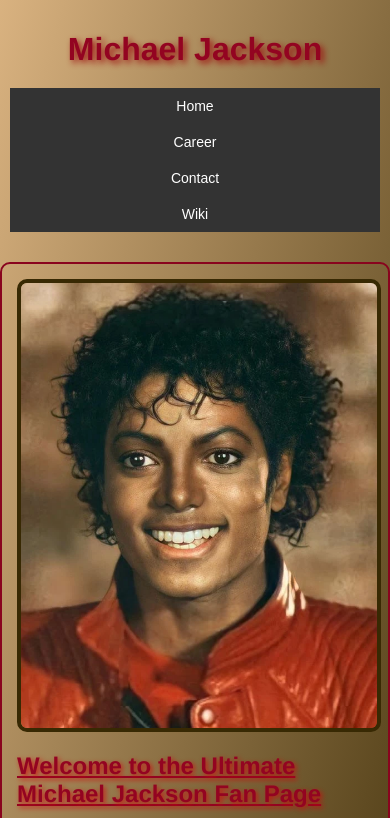
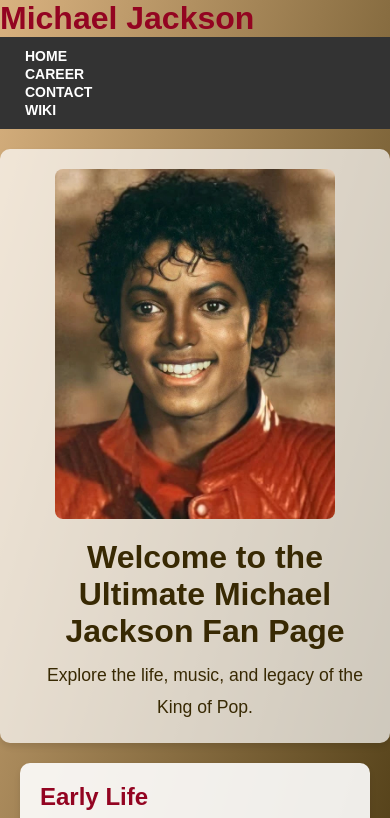
Before and after one commit to MarissaHelton/MichaelJackson, a plain HTML site: page index.html in a window 390 px wide. Shown: the top 818 px of the page. Drawn offline with Linux system fonts and the light colour scheme.

Commit message:
Update style.css
Line 1-6 (Universal Selector - body):

Change: Set a background gradient with a cleaner layout, applied to the body, and centered the content within a max-width to keep everything looking neat.Line 8-13 (Type Selector for q, h1, and h2):

Change: Adjusted the text styles and added better shadows for headers and quotes for more visual impact.Line 15-22 (Paragraph Styling):

Change: Adjusted the paragraph text for better readability and added indentation.Line 24-33 (Main Layout with Flexbox for .main-container):

Change: Added flexbox layout for the main container, making the layout responsive by allowing items to wrap.Line 35-42 (Career Page Layout with Grid for .grid-container):

Change: Used CSS grid for the career page to make the layout more structured and adaptive.Line 44-52 (Navigation Menu Layout):

Change: Updated the navigation menu using flexbox for easier alignment and added hover effects for better user interaction.Line 54-68 (Media Queries for Responsiveness):

Change: Added media queries to adjust font sizes and make the navigation more user-friendly on smaller screens (like mobile).

```diff
--- a/style.css
+++ b/style.css
@@ -1,167 +1,77 @@
-/* UNIVERSAL SELECTOR */
+/* Universal Reset */
+* {
+    margin: 0;
+    padding: 0;
+    box-sizing: border-box;
+}
+
+/* Body Styling */
 body {
     background: linear-gradient(to bottom right, rgb(217, 178, 128), rgb(56, 41, 3)); /* Gradient background */
     color: rgb(147, 4, 33);
-    margin: 0;
     font-family: 'Arial', sans-serif;
-    /* Fluid Layout: Container adjusts with viewport */
     max-width: 1200px;
     margin-left: auto;
     margin-right: auto;
 }
 
-/* TYPE SELECTOR */
-q {
-    color: rgb(56, 41, 3);
-    text-shadow: 2px 2px 4px rgb(47, 4, 4);
-}
-
-h1 {
-    font-family: 'Franklin Gothic Medium', 'Arial Narrow', Arial, sans-serif;
-    font-size: 2.5em;
-    text-shadow: 3px 3px 6px rgba(155, 13, 13, 0.953);
-    margin-bottom: 20px; /* Space below the main title */
-}
-
-h2 {
-    font-family: 'Franklin Gothic Medium', 'Arial Narrow', Arial, sans-serif;
-    font-weight: 700;
-    text-decoration: underline;
-    text-shadow: 2px 2px 5px rgba(209, 10, 10, 0.889);
+/* Hero Section */
+.hero {
+    display: flex;
+    flex-direction: row;
+    align-items: center;
+    justify-content: space-between;
+    padding: 20px;
+    background: rgba(255, 255, 255, 0.7);
+    border-radius: 10px;
+    box-shadow: 0 4px 6px rgba(0, 0, 0, 0.1);
     margin-top: 20px;
 }
 
-p {
-    line-height: 1.6em;
-    margin-bottom: 15px;
-    padding-left: 20px; /* Indent for paragraphs */
+.hero-img {
+    width: 40%;
+    height: auto;
+    border-radius: 8px;
 }
 
-/* Default image styling from your code */
-img {
-    width: 200px; /* Adjust as needed */
-    height: auto; /* Keeps the aspect ratio */
-    display: block;
-    margin: 0 auto; /* Centers the image */
-    border: 4px solid rgb(56, 41, 3); /* Brown border around the image */
-    border-radius: 10px; /* Optional: Adds rounded corners */
+.hero-text {
+    width: 55%;
+    padding-left: 20px;
 }
 
-/* NEW: Scalable (Responsive) Image */
-/* Use this class for images that need to scale with their container */
-.responsive-img {
-    width: 50%;
-    height: auto;
-    display: block;
-    margin: 20px 0;
+.hero h2 {
+    font-size: 2.5rem;
+    margin-bottom: 10px;
+    color: rgb(56, 41, 3);
 }
 
-/* DESCENDANT SELECTOR FOR <em> */
-p em {
-    color: #000000;
-    font-style: italic;
-    text-shadow: 1px 1px 3px rgb(15, 0, 0);
+.hero p {
+    font-size: 1.1rem;
+    line-height: 1.8em;
+    color: rgb(56, 41, 3);
 }
 
-/* ID SELECTOR */
-#git_header {
-    color: rgb(0, 0, 6);
-    text-shadow: 1px 1px 3px rgba(0, 0, 0, 0.3);
-}
-
-/* CLASS SELECTOR */
-.first_text {
-    color: rgb(1, 1, 13);
-    text-shadow: 1px 1px 3px rgba(0, 0, 0, 0.3);
-}
-
-/* FOOTER STYLING */
-footer p {
-    font-weight: bold;
-    text-shadow: 2px 2px 4px rgba(0, 0, 0, 0.5);
-    text-align: center;
-    background-color: rgb(56, 41, 3);
-    color: white;
+/* Flexbox Navigation Menu */
+.nav-menu {
+    list-style: none;
+    display: flex;
+    justify-content: center;
+    background-color: #333;
     padding: 10px 0;
 }
 
-/* RELATIONAL SELECTOR */
-section#career > ul {
-    color: rgb(104, 119, 134);
-}
-
-/* HOVER EFFECT FOR <a> TAG */
-a {
-    text-decoration: none;
-    color: rgb(56, 41, 3); /* Initial link color */
-    transition: color 0.3s ease, text-shadow 0.3s ease;
-}
-
-a:hover {
-    color: rgb(150, 5, 34); /* Change color when hovered */
-    text-shadow: 2px 2px 6px rgba(0, 0, 0, 0.5); /* Add shadow on hover */
-}
-
-/* HIGHLIGHT IMPORTANT <p> TAG */
-.important-info {
-    background-color: rgb(0, 0, 0); /* Light background */
-    border-left: 5px solid rgb(137, 4, 30); /* Bold left border */
-    padding: 10px;
-    font-weight: bold;
-}
-
-/* Padding and margins for aesthetic spacing */
-header {
-    margin-bottom: 20px; /* Spacing below header */
-    padding: 10px;
-    text-align: center;
-}
-
-section {
-    margin: 20px 0; /* Top and bottom margins for sections */
-    padding: 15px;
-    border: 2px solid rgb(137, 4, 30); /* Red border for sections */
-    border-radius: 10px; /* Rounded corners */
-}
-
-ul, ol {
-    margin-left: 40px; /* Indent list items */
-    padding-left: 20px;
-}
-
-/* 2-Column Layout for the Career page */
-.two-column-layout {
-    display: grid;
-    grid-template-columns: 1fr 1fr; /* Two equal columns */
-    gap: 20px; /* Space between columns */
-}
-
-.column-left, .column-right {
-    padding: 15px;
-    border: 2px solid rgb(56, 41, 3);
-    border-radius: 10px;
-}
-
-/* NEW: Navigation Menu Styling */
-/* This styling applies to the navigation menu on every page */
-.nav-menu {
-    list-style: none;
-    display: flex; /* Horizontal layout */
-    justify-content: center;
-    background-color: #333;
-    margin: 0;
-    padding: 0;
-}
-
 .nav-menu li {
-    margin: 0;
+    margin: 0 15px;
 }
 
 .nav-menu a {
-    display: block;
-    padding: 15px 20px;
-    color: #fff;  /* White text for nav links */
+    color: #fff;
     text-decoration: none;
+    padding: 10px 20px;
+    font-weight: bold;
+    text-transform: uppercase;
+    border-radius: 4px;
+    transition: background-color 0.3s ease;
 }
 
 /* Hover effect for navigation links */
@@ -169,31 +79,65 @@ ul, ol {
     background-color: #555;
 }
 
-/* MEDIA QUERIES */
+/* Grid Layout for Main Content */
+.grid-container {
+    display: grid;
+    grid-template-columns: repeat(auto-fit, minmax(300px, 1fr));
+    gap: 20px;
+    padding: 20px;
+}
 
-/* For devices with a maximum width of 768px */
+.grid-item {
+    padding: 20px;
+    background: rgba(255, 255, 255, 0.9);
+    border-radius: 10px;
+    box-shadow: 0 4px 6px rgba(0, 0, 0, 0.1);
+}
+
+.grid-item h3 {
+    font-size: 1.5rem;
+    margin-bottom: 10px;
+}
+
+.grid-item p {
+    line-height: 1.6em;
+}
+
+/* Footer */
+footer {
+    background-color: #333;
+    color: #fff;
+    text-align: center;
+    padding: 10px;
+    margin-top: 40px;
+}
+
+/* Responsive Design */
 @media (max-width: 768px) {
-    h1 {
-        font-size: 2em; /* Smaller title on mobile */
+    .hero {
+        flex-direction: column;
+        text-align: center;
     }
-    img {
-        width: 100%; /* Make images responsive */
+
+    .hero-img {
+        width: 80%;
+        margin-bottom: 20px;
     }
-    .first_text {
-        font-size: 1.2em; /* Adjust text size on small screens */
+
+    .hero-text {
+        width: 100%;
     }
-    .two-column-layout {
-        grid-template-columns: 1fr; /* Stack columns vertically */
-    }
-    /* Change navigation to vertical layout on medium screens */
+
     .nav-menu {
         flex-direction: column;
-        align-items: center;
     }
 }
 
-/* For devices with a maximum width of 480px */
 @media (max-width: 480px) {
+    .hero h2 {
+        font-size: 2rem;
+    }
+
     .nav-menu a {
         padding: 10px;
         font-size: 14px;
```
